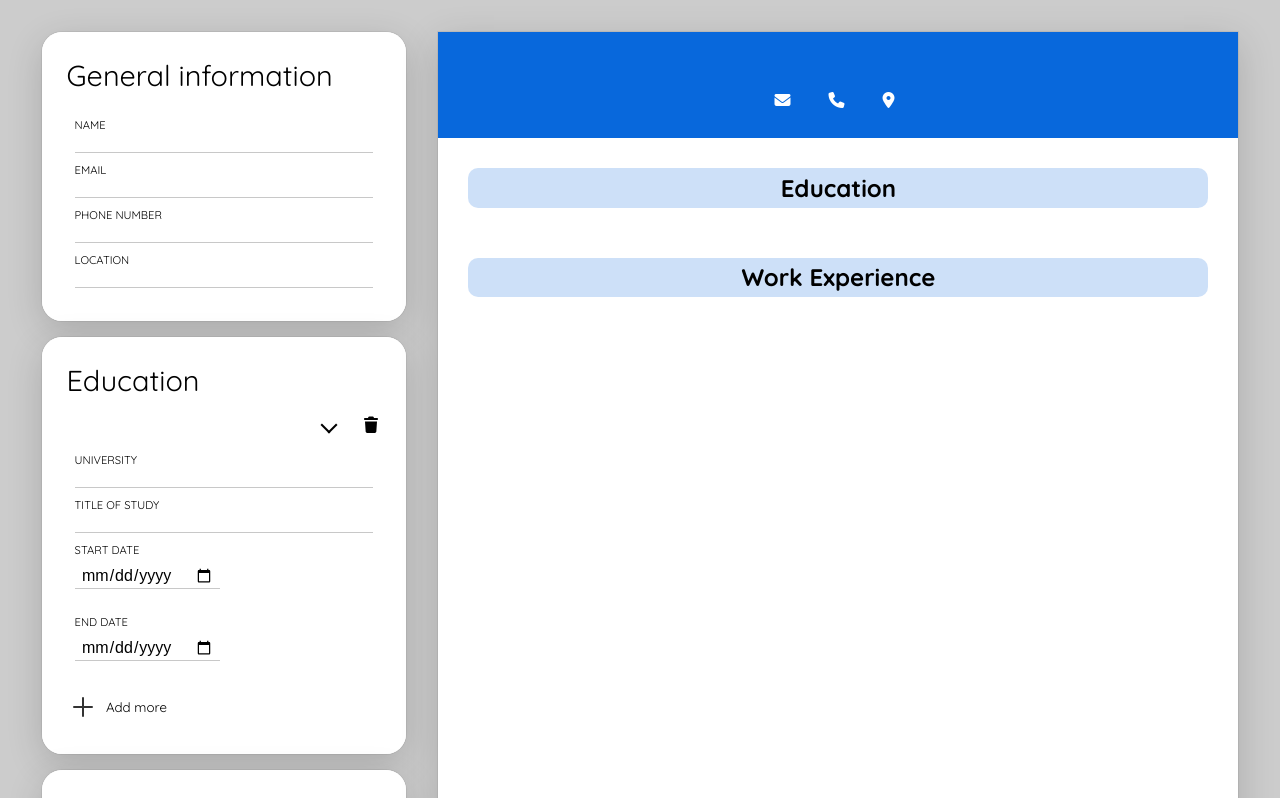
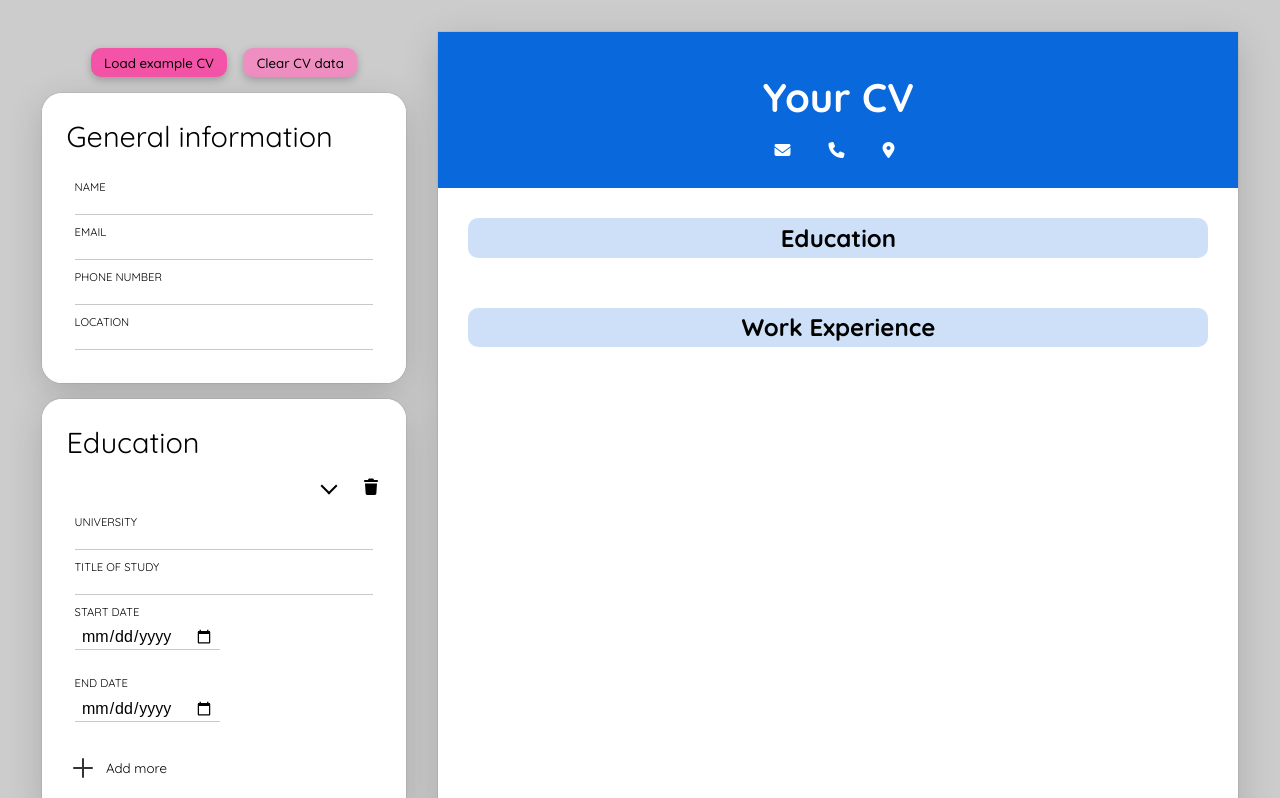
Before and after one commit to lucyleggett/odin-cv-builder, a React (Vite) app: page / in a window 1280 px wide. Shown: the top 798 px of the page. Built offline with nearby package versions, Linux system fonts and the light colour scheme; a web font is replaced by a local one.

Commit message:
Add a button to clear data

```diff
--- a/src/App.css
+++ b/src/App.css
@@ -14,7 +14,9 @@ h3,
 legend,
 label,
 button.submit,
-button.add {
+button.add,
+button.clear,
+button.example {
   font-family: "Quicksand", sans-serif;
 }
 
@@ -23,6 +25,32 @@ form {
   flex-direction: column;
   gap: 1em;
   width: clamp(350px, 30%, 420px);
+}
+
+.buttons {
+  display: flex;
+  gap: 1em;
+  justify-content: center;
+  margin-top: 1em;
+}
+
+button.clear,
+button.example {
+  background-color: rgb(244, 84, 167);
+  padding: 0.5em 1em;
+  border-radius: 10px;
+  box-shadow: rgba(0, 0, 0, 0.24) 0px 3px 8px;
+  transition: transform 0.2s ease;
+  font-weight: 500;
+}
+
+button.clear {
+  background-color: rgb(239, 143, 193);
+}
+
+button.clear:hover,
+button.example:hover {
+  transform: translate(1px, -2px);
 }
 
 fieldset {
--- a/src/App.jsx
+++ b/src/App.jsx
@@ -26,9 +26,17 @@ export default function App() {
   const [educationSections, setEducationSections] = useSections("education");
   const [workSections, setWorkSections] = useSections("work experience");
 
+  const clearData = () => {
+    const empty = [{ id: crypto.randomUUID(), isActive: true, values: {} }];
+    setContactSections(empty);
+    setEducationSections(empty);
+    setWorkSections(empty);
+  };
+
   return (
     <>
       <Accordion
+        clearData={clearData}
         contactSections={contactSections}
         setContactSections={setContactSections}
         educationSections={educationSections}
--- a/src/components/Accordion.jsx
+++ b/src/components/Accordion.jsx
@@ -2,6 +2,7 @@ import Fieldset from "./Fieldset";
 import { contactObj, educationObj, workObj } from "../utils";
 
 export default function Accordion({
+  clearData,
   contactSections,
   setContactSections,
   educationSections,
@@ -11,6 +12,12 @@ export default function Accordion({
 }) {
   return (
     <form action="get">
+      <div className="buttons">
+        <button className="example">Load example CV</button>
+        <button className="clear" onClick={clearData}>
+          Clear CV data
+        </button>
+      </div>
       <Fieldset
         heading="General information"
         inputEleObj={contactObj}
--- a/src/components/Entry.jsx
+++ b/src/components/Entry.jsx
@@ -13,7 +13,7 @@ export default function Entry({ values, heading }) {
   if (heading === "general information") {
     return (
       <div className="entry general">
-        <h1>{values["name"]}</h1>
+        <h1>{values["name"] || "Your CV"}</h1>
         <div className="contact-info">
           <div className="email info">
             <i className="fa-solid fa-envelope"></i>
```
